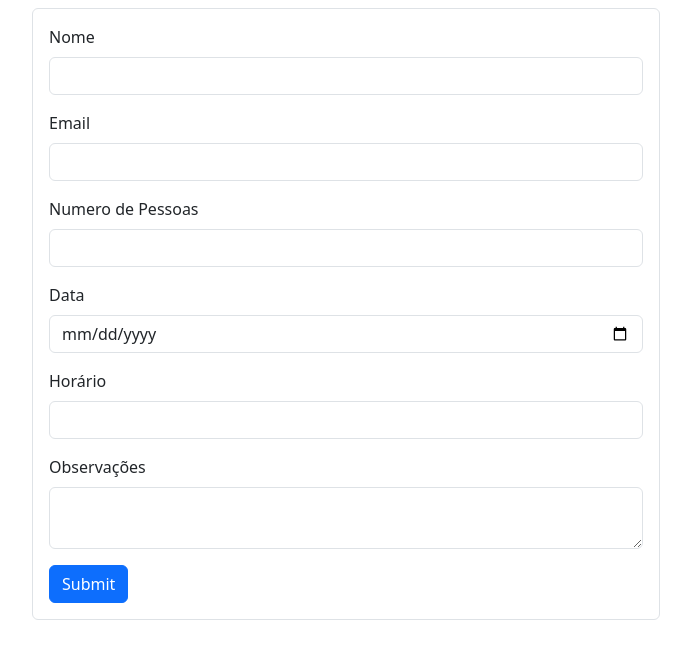
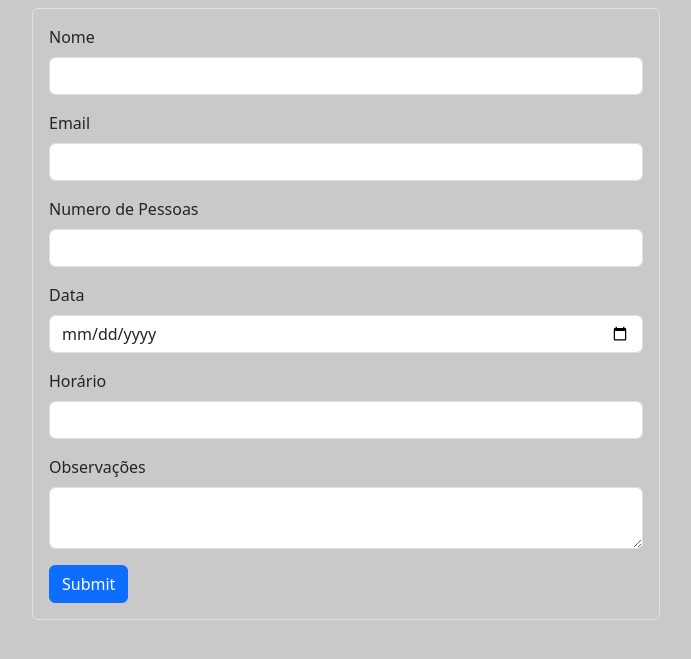
Before and after one commit to MateusGSV/reserva_de_restaurante, a PHP site: page / in a window 1280 px wide. Shown: the top 659 px of the page, without its empty margins (294-985 px from the left). Run offline with PHP 8.4, Linux system fonts and the light colour scheme.

Commit message:
Mudança de cor

```diff
--- a/css/styles.css
+++ b/css/styles.css
@@ -1,4 +1,4 @@
-body {
+/* body {
   font-family: Arial, sans-serif;
 }
 
@@ -15,4 +15,8 @@ body {
 ul {
   list-style: none;
   padding: 0;
+} */
+
+html,body{
+  background-color: rgb(201, 201, 201);
 }
--- a/index.html
+++ b/index.html
@@ -7,6 +7,7 @@
     <link href="https://cdn.jsdelivr.net/npm/bootstrap@5.3.3/dist/css/bootstrap.min.css" rel="stylesheet" integrity="sha384-QWTKZyjpPEjISv5WaRU9OFeRpok6YctnYmDr5pNlyT2bRjXh0JMhjY6hW+ALEwIH" crossorigin="anonymous">
     <script src="https://cdn.jsdelivr.net/npm/bootstrap@5.3.3/dist/js/bootstrap.bundle.min.js" integrity="sha384-YvpcrYf0tY3lHB60NNkmXc5s9fDVZLESaAA55NDzOxhy9GkcIdslK1eN7N6jIeHz" crossorigin="anonymous"></script>
   <link id="tag-link-style" rel="stylesheet">
+  <link rel="stylesheet" href="css/styles.css">
 </head>
 <body>
 
```
Lines whose indentation alone changed are shown as unchanged.
